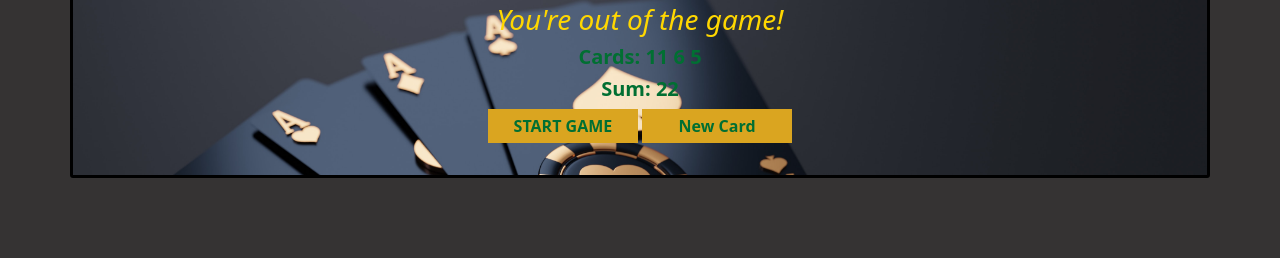
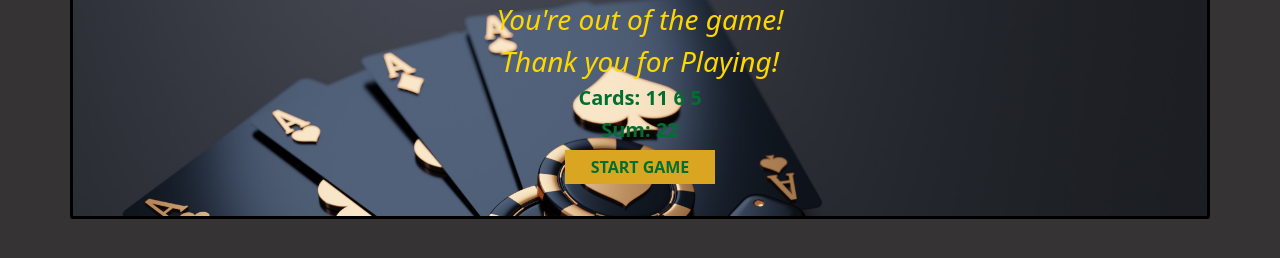
Before and after one commit to AmeerHeiba/BlackJack, a plain HTML site: page index.html in a window 1280 px wide. Both pictures are taken after a click on the button "New Card". Shown: the part 280-538 px from the top of the page. Drawn offline with nearby package versions, Linux system fonts and the light colour scheme.

Commit message:
adding end game scenario

```diff
--- a/app.js
+++ b/app.js
@@ -9,16 +9,17 @@ let messageEl = document.getElementById("message-el");
 let sumEl = document.getElementById("sum-el");
 let cards_txt = document.getElementById("cards_txt");
 let sumx = 0;
+let finalMsg = document.getElementById("message-final");
+let newCardBtn = document.getElementById("new_card");
 // 2. Store the cards paragraph in a variable called cardsEl
 
 
 
-function startGame()
+function gameLoop()
 {
 
     sumx = totalScore(cards);
     sumEl.textContent = "Sum: " + sumx;
-
 
     if (sumx <= 20) {
         message = "Do you want to draw a new card?";
@@ -27,20 +28,24 @@ function startGame()
     } else if (sumx === 21) {
         message = "You've got Blackjack!";
         showCards(cards);
-        hasBlackJack = true
+        hasBlackJack = true;
+        resetGame();
+
     } else {
         message = "You're out of the game!";
         showCards(cards);
-        isAlive = false
+        isAlive = false;
+        resetGame();
     }
     messageEl.textContent = message
+
 }
 
 
 function newCard()
 {
     cards.push(Math.ceil(Math.random()*10));
-    startGame();
+    gameLoop();
 }
 
 function totalScore(sco)
@@ -59,10 +64,18 @@ function showCards(arr)
     cards_txt.textContent = "Cards:  ";
     for (let index = 0; index < arr.length; index++)
     {
-
-     console.log(arr[index]);
      cards_txt.textContent += arr[index] + " ";
 
     }
 
 }
+
+function resetGame()
+{
+    score = [];
+    sumx = 0;
+    finalMsg.hidden = false;
+    finalMsg.textContent = " Thank you for Playing!";
+    newCardBtn.hidden = true;
+
+}
--- a/index.html
+++ b/index.html
@@ -14,11 +14,12 @@
             </div>
             <div class="row-6" id="message_sc">
                 <h3 id="message-el">Want to play a round?</h3>
+                <h3 hidden id="message-final">Want to play a round?</h3>
             </div>
             <div class="row-6" id="btn_sc">
                 <h5 id="cards_txt">Cards:</h5>
                 <h5 id="sum-el">Sum:</h5>
-                <button onclick="startGame()">START GAME</button>
+                <button onclick="gameLoop()">START GAME</button>
                 <button onclick="newCard()" id="new_card">New Card</button>
             </div>
         </div>
--- a/styles.css
+++ b/styles.css
@@ -16,6 +16,13 @@ body {
     font-style: italic;
     color: gold;
 
+
+}
+
+#message-final
+{
+    font-style: italic;
+    color: gold;
 
 }
 
```
